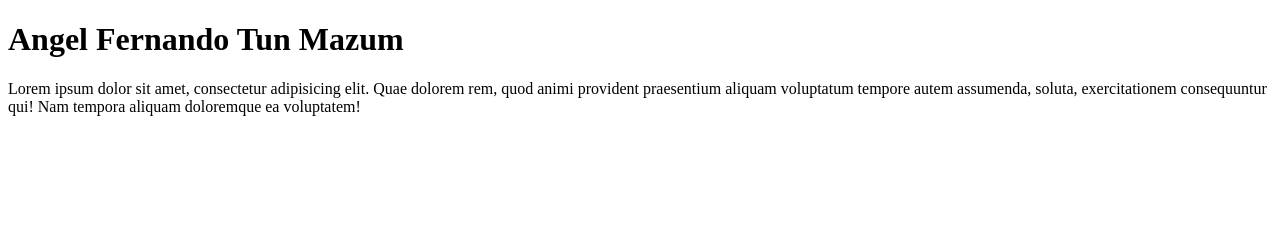
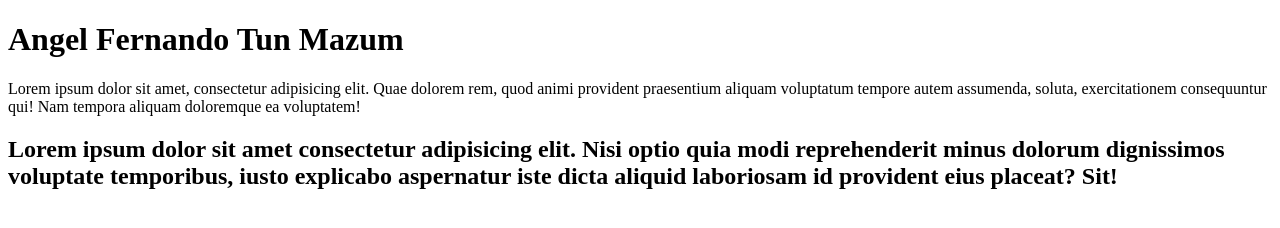
Before and after one commit to AngelF-jakel/P.prueba, a plain HTML site: page index.html in a window 1280 px wide. Drawn offline with Linux system fonts and the light colour scheme.

Commit message:
actualizo

```diff
--- a/index.html
+++ b/index.html
@@ -11,6 +11,8 @@
        <p>Lorem ipsum dolor sit amet, consectetur adipisicing elit. Quae dolorem rem, quod animi provident praesentium aliquam voluptatum tempore autem assumenda,
          soluta, exercitationem consequuntur qui! Nam tempora aliquam doloremque ea voluptatem!</p>
 
+         <h2>Lorem ipsum dolor sit amet consectetur adipisicing elit. Nisi optio quia modi reprehenderit minus dolorum dignissimos voluptate temporibus, iusto explicabo aspernatur
+             iste dicta aliquid laboriosam id provident eius placeat? Sit!</h2>
     </div>
 </body>
 </html>
```
